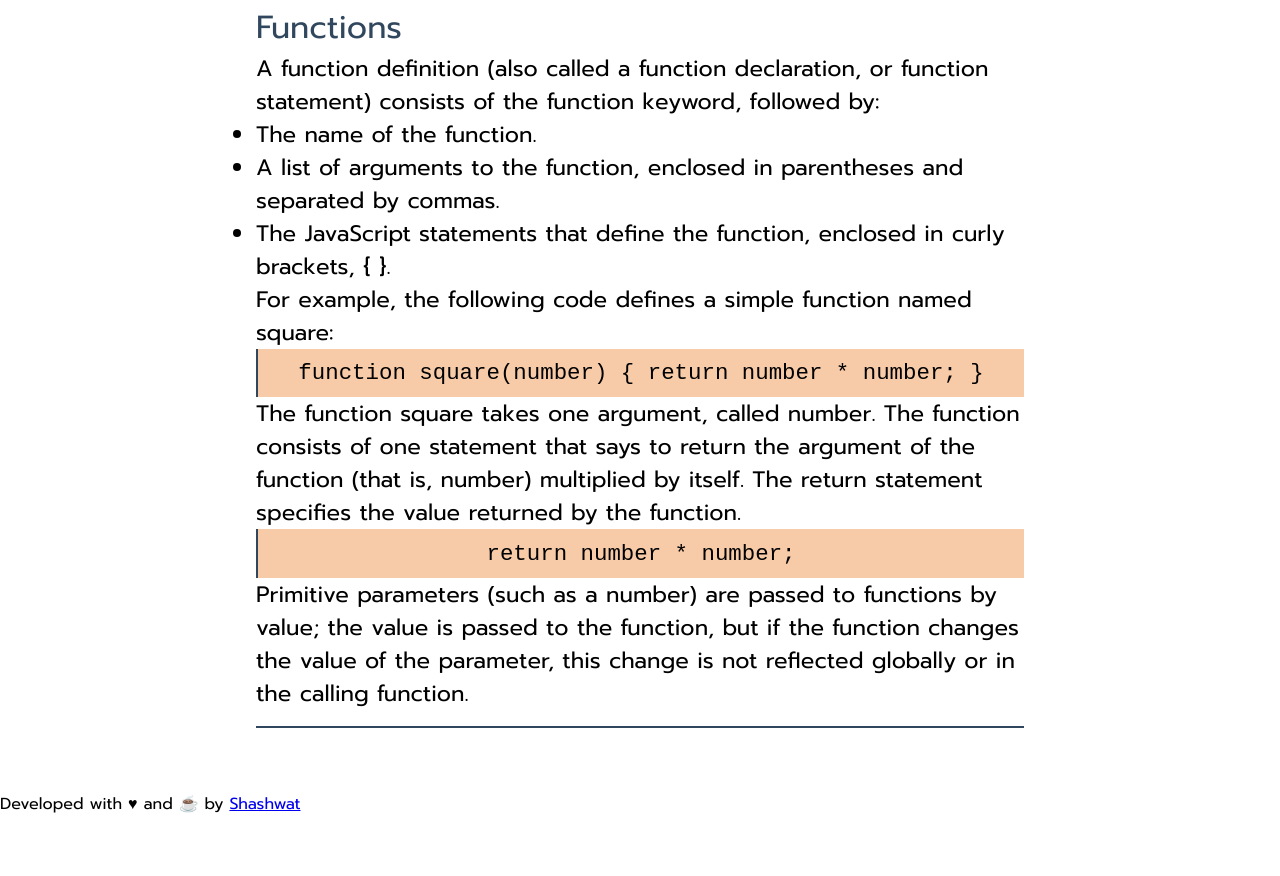
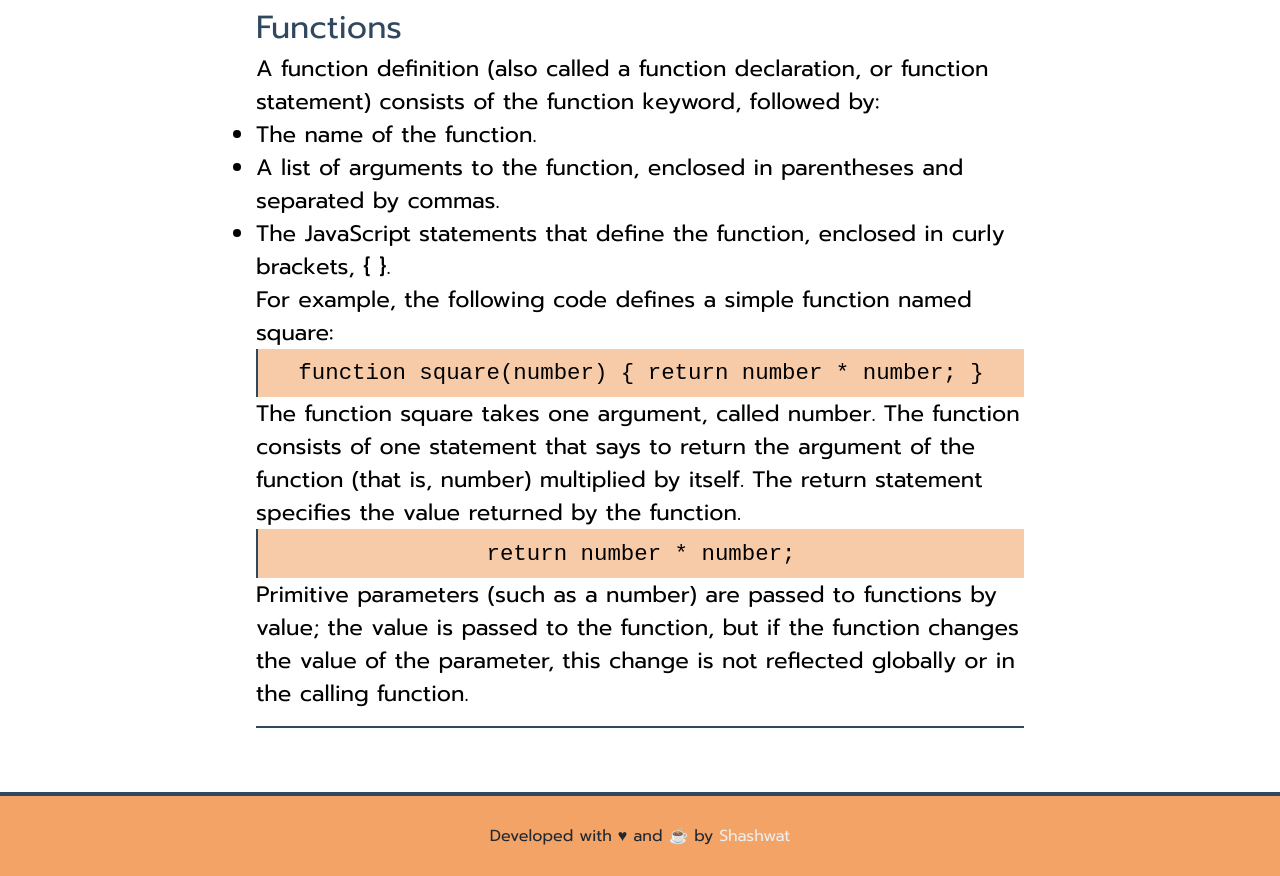
Before and after one commit to zippytyro/JS-documentation-page, a plain HTML site: page index.html in a window 1280 px wide. Shown: the part 7552-8428 px from the top of the page. Before the commit the page ends 8368 px from the top, so only its background shows below. Drawn offline with Linux system fonts and the light colour scheme.

Commit message:
Adding footer styling.

```diff
--- a/style.css
+++ b/style.css
@@ -102,7 +102,23 @@ code {
     background-color: #f2a36590;
     border-left: 2px solid var(--text-secondary);
 }
-
+/* Footer */
+footer{
+    display: flex;
+    width: 100%;
+    height:5rem;
+    background-color: var(--nav-background);
+    flex-direction: row;
+    justify-content: center;
+    align-items: center;
+    border-top:4px solid var(--text-secondary);
+    color: var(--text-color);
+}
+footer a{
+    text-decoration: none;
+    color: var(--light);
+}
+/* media queries */
 @media screen and (min-width: 700px) {
     #navbar {
         padding-top: 5%;
```
